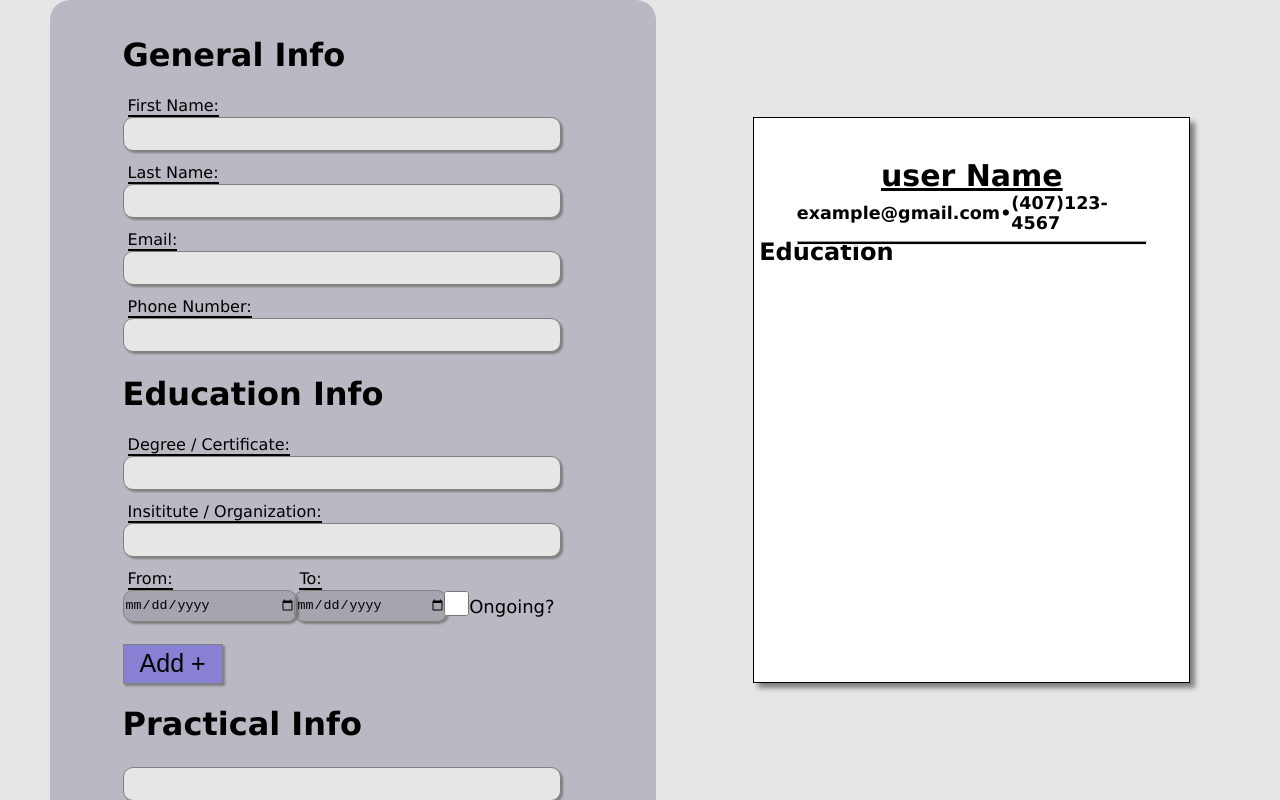
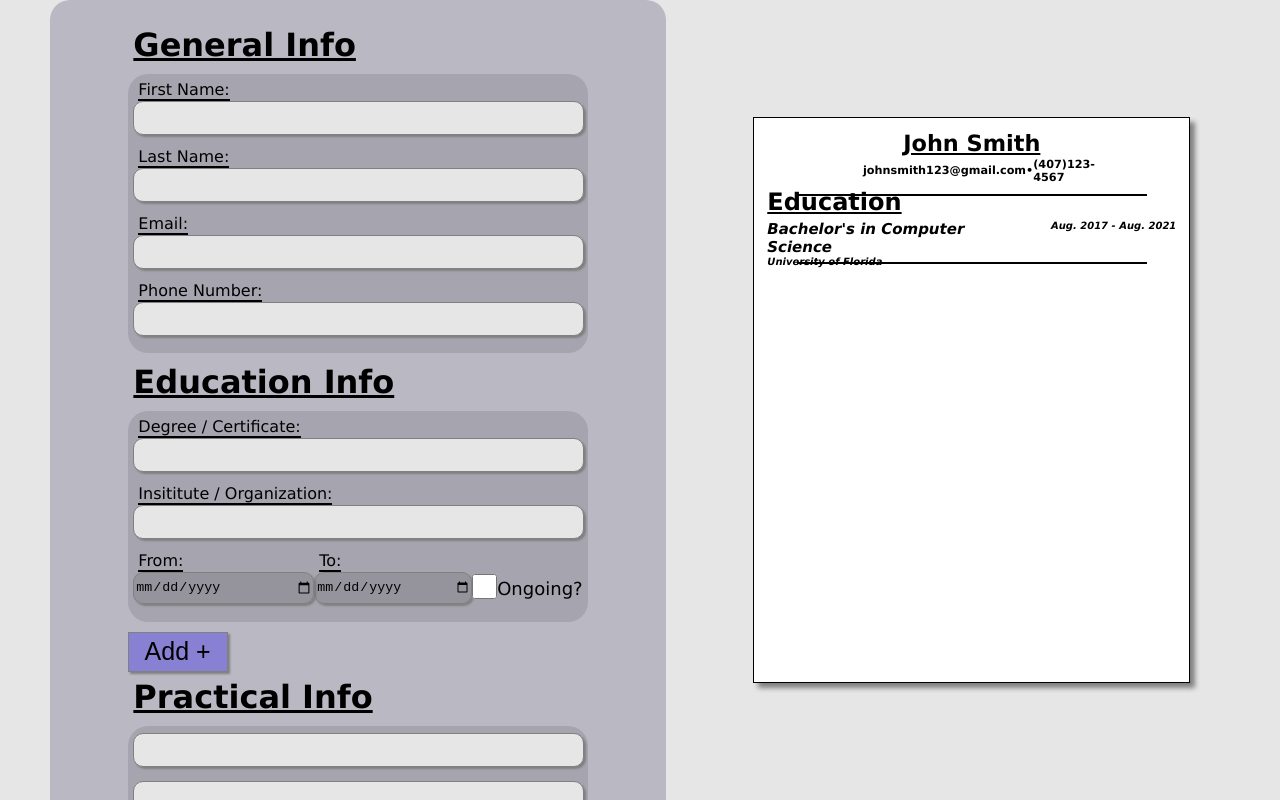
Before and after one commit to Jerriath/cv-project, a React (Create React App) app: page / in a window 1280 px wide. Shown: the top 800 px of the page. Built offline with nearby package versions, Linux system fonts and the light colour scheme.

Commit message:
Added some output components and added comments

```diff
--- a/src/appStyles.css
+++ b/src/appStyles.css
@@ -1,3 +1,5 @@
+/* This stylesheet is used to style macro elements of the webapp */
+
 body {
     margin: 0;
 }
--- a/src/components/inputFields/inputStyles.css
+++ b/src/components/inputFields/inputStyles.css
@@ -1,9 +1,43 @@
+/* Section deals with styling miscellenious elements and components */
+
+.subtitle {
+    font-family: Verdana, Geneva, Tahoma, sans-serif;
+    margin-left: 11% !important;
+    margin: 1%;
+    text-decoration: underline;
+}
+
+.addField {
+    height: 40px;
+    width: 100px;
+    font-size: 25px;
+    background-color: rgba(25, 0, 247, 0.3);
+    border: none;
+    cursor: pointer;
+    margin-left: 10%;
+    box-shadow: 2px 2px 2px grey;
+    border: 1px solid grey;
+}
+
+.addField:hover {
+    border: 1px solid black;
+}
+
+
+
+
+
+/* Section deals with styling all the input elements (most of the page) */
+
 .inputComponent {
-    width: 75%;
+    width: 78%;
     display: flexbox;
     margin-top: 10px;
     margin-bottom: 10px;
     margin-left: 10%;
+    background-color:rgba(0, 0, 0, 0.1);
+    border-radius: 20px;
+    padding: 1%;
 }
 
 .label {
@@ -14,7 +48,7 @@
 
 .smallInput {
     height: 30px;
-    width: 100%;
+    width: 99%;
     background-color: rgb(230, 230, 230);
     margin: auto;
     margin-top: 2px;
@@ -71,26 +105,11 @@
     margin-top: 7px;
 }
 
-.subtitle {
-    font-family: Verdana, Geneva, Tahoma, sans-serif;
-    margin-left: 10%;
-}
 
-.addField {
-    height: 40px;
-    width: 100px;
-    font-size: 25px;
-    background-color: rgba(25, 0, 247, 0.3);
-    border: none;
-    cursor: pointer;
-    margin-left: 10%;
-    box-shadow: 2px 2px 2px grey;
-    border: 1px solid grey;
-}
 
-.addField:hover {
-    border: 1px solid black;
-}
+
+
+/* Section deals with styling the form side as a whole */
 
 .formComp {
     width: 45%;
@@ -101,5 +120,5 @@
     margin-bottom: auto;
     background-color: rgba(7, 0, 59, 0.2);
     border-radius: 20px;
-    padding: 15px;
+    padding: 20px;
 }
--- a/src/components/outputFields/EducationOutput.js
+++ b/src/components/outputFields/EducationOutput.js
@@ -5,8 +5,14 @@ class EducationOutput extends Component {
 
     render() {
         return (
-            <div className="outputBlock">
-                <h2>Education</h2>
+            <div className="educationBlock">
+                <div className="eduLeft">
+                    <h3 className="sectionSubtitle">Bachelor's in Computer Science</h3>
+                    <p className="sectionContent">University of Florida</p>
+                </div>
+                <div className="eduRight">
+                    <p className="sectionContent">Aug. 2017 - Aug. 2021</p>
+                </div>
             </div>
         );
     };
--- a/src/components/outputFields/GeneralOutput.js
+++ b/src/components/outputFields/GeneralOutput.js
@@ -6,9 +6,9 @@ class GeneralOutput extends Component {
     render() {
         return (
             <div className="header">
-                <h2 className="userName">user Name</h2>
+                <h2 className="userName">John Smith</h2>
                 <div className="userInfo">
-                    <h3>example@gmail.com</h3>
+                    <h3>johnsmith123@gmail.com</h3>
                     <h3>&#8226;</h3>
                     <h3>(407)123-4567</h3>
                 </div>
--- /dev/null
+++ b/src/components/outputFields/PracticalOutput.js
@@ -0,0 +1,16 @@
+import React, { Component } from "react";
+import styles from "./outputStyles.css";
+
+class PracticalOutput extends Component {
+
+    render() {
+        return (
+            <div className="practicalBlock">
+
+            </div>
+        );
+    };
+
+}
+
+export default PracticalOutput;
--- a/src/components/outputFields/ResumeComponent.js
+++ b/src/components/outputFields/ResumeComponent.js
@@ -1,6 +1,7 @@
 import React, { Component } from "react";
 import GeneralOutput from "./GeneralOutput";
 import EducationOutput from "./EducationOutput";
+import PracticalOutput from "./PracticalOutput";
 import styles from "./outputStyles.css";
 
 
@@ -10,7 +11,10 @@ class Resume extends Component {
         return (
             <div className="resumeComp">
                 <GeneralOutput />
+                <h2 className="sectionTitle">Education</h2>
                 <EducationOutput />
+                <hr className="line" />
+                <PracticalOutput />
             </div>
         );
     };
--- a/src/components/outputFields/outputStyles.css
+++ b/src/components/outputFields/outputStyles.css
@@ -1,52 +1,86 @@
-.testPage {
-    background-color: rgba(69, 69, 69, 0.2);
-    height: 100vh;
-    width: 100%;
-}
-
-.title {
-    font-family: Verdana, Geneva, Tahoma, sans-serif;
-}
+/* This section deals with the styling of the header (GeneralOutput) and header children */
 
 .header{
     display: flex;
     flex-direction: column;
-    height: 100px;
+    height: 10%;
     font-family: Verdana, Geneva, Tahoma, sans-serif;
     align-items: center;
     position: relative;
-    top: 40px;
+    top: 2%;
+    margin: 0;
 }
 
 .userName {
     margin: 0;
     text-decoration: underline;
-    font-size: 30px
+    font-size: 140%;
 }
 
 .userInfo {
     display: inline-flex;
     flex-direction: row;
-    width: 350px;
-    height: 40px;
+    width: 50%;
+    height: 30px;
     align-items: center;
     justify-content: space-around;
-    font-size: 15px;
+    font-size: 60%;
 }
+
+/* This section deals with the styling of the EducationOutput and it's children */
+
+.educationBlock {
+    display: inline-flex;
+    flex-direction: row;
+    width: 94%;
+    height: 30px;
+    font-family: Verdana, Geneva, Tahoma, sans-serif;
+    margin: 1% 3%;
+}
+
+.eduLeft {
+    width: 65%;
+    position: relative;
+}
+
+.eduRight {
+    width: 35%;
+    text-align: right;
+}
+
+/* This section deals with styling used throughout the whole resume page */
 
 .line {
     color: black;
     background-color: black;
-    height: 2px;
+    height: 0px;
     width: 80%;
+    border: 1px solid black;
 }
 
-.outputBlock {
-    width: inherit;
-    height: auto;
+.sectionTitle {
+    text-decoration: underline;
     font-family: Verdana, Geneva, Tahoma, sans-serif;
-    margin: 5px;
+    margin: 3%;
+    margin-bottom: 0 !important;
 }
+
+.sectionSubtitle {
+    font-style: italic;
+    font-size: 15px !important;
+    margin: 0;
+    text-decoration: none;
+}
+
+.sectionContent {
+    font-style: italic;
+    font-size: 10px !important;
+    margin: 0;
+    text-decoration: none;
+    font-weight: 600;
+}
+
+/* This last section deals with styling the entire resume page as a whole */
 
 .resumeComp {
     width: 34vw;
```
Also changed, not shown: 1 other file (tests, documents, lock files or other folders).
